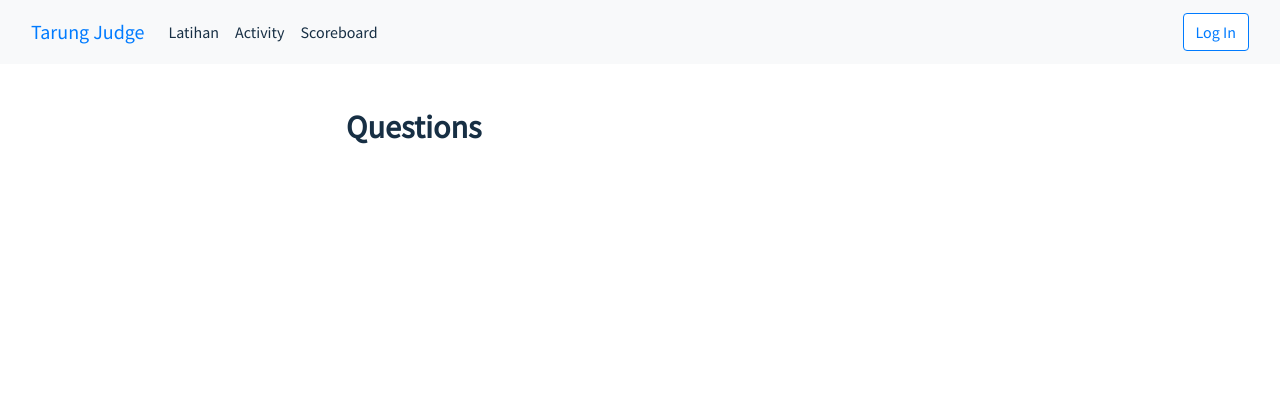
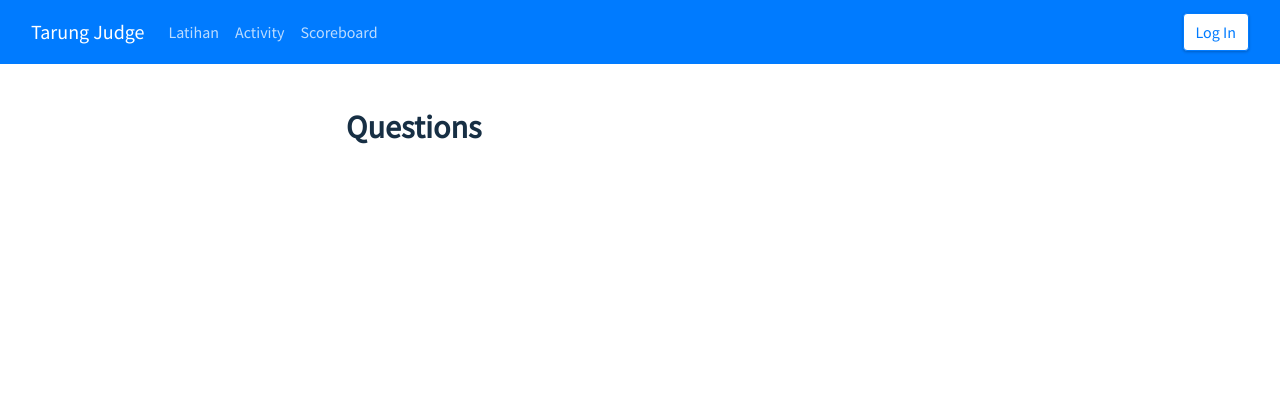
Before and after one commit to ramadistra/tarung-judge, a Django app: page / in a window 1280 px wide. Shown: the top 420 px of the page. Run offline with Django 3.2, Linux system fonts and the light colour scheme; data that the repository does not hold is empty; some libraries are stand-ins or nearby versions.

Commit message:
re-styled navbar

```diff
--- a/myjudge/static/default.css
+++ b/myjudge/static/default.css
@@ -21,7 +21,7 @@
 
 .navbar-brand{
     font-weight: medium;
-    color:  #007bff !important;
+    color:  #fff !important;
     margin-top: -1px;
 }
 
@@ -30,7 +30,7 @@
 }
 
 .navbar-light .navbar-nav .nav-link.active {
-    color: #172f44;
+    color: #ffffffbb;
 }
 
 .nav-tabs {
@@ -126,3 +126,27 @@
     margin: 0px 0 12px 0;
     font-family: 'Inconsolata', monospace;
 }
+
+.bg-blue {
+    background-color: #007bff;
+}
+
+.navbar-btn{
+    box-shadow: 0px 1px 3px rgba(0, 0, 0, 0.24);
+    transition: all .2s ease-in-out;
+}
+
+.navbar-btn:hover{
+    transform: scale(1.08);
+    color: #007bff;
+    border-color: #007bff;
+    background-color: white;
+}
+
+.dropdown-toggle {
+    color: #fff;
+}
+
+.dropdown-toggle:hover{
+    color: #fff;
+}
--- a/onlinejudge/templates/components/navbar.html
+++ b/onlinejudge/templates/components/navbar.html
@@ -1,4 +1,4 @@
-<nav class="navbar navbar-expand-lg navbar-light bg-light">
+<nav class="navbar navbar-expand-lg navbar-light bg-blue">
     <div class="container-fluid">
         <a class="navbar-brand" href="/">Tarung Judge</a>
         <button class="navbar-toggler" type="button" data-toggle="collapse" data-target="#navbarSupportedContent" aria-controls="navbarSupportedContent" aria-expanded="false" aria-label="Toggle navigation">
```
